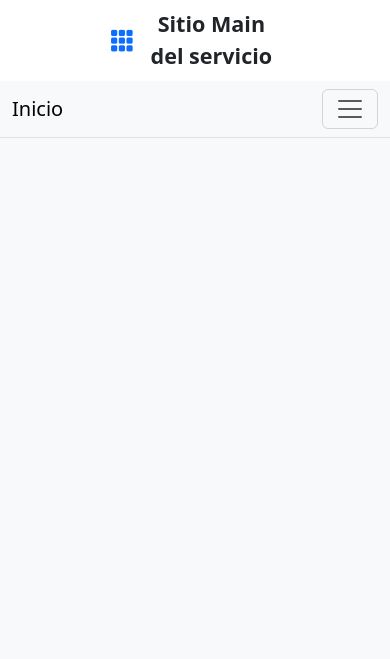
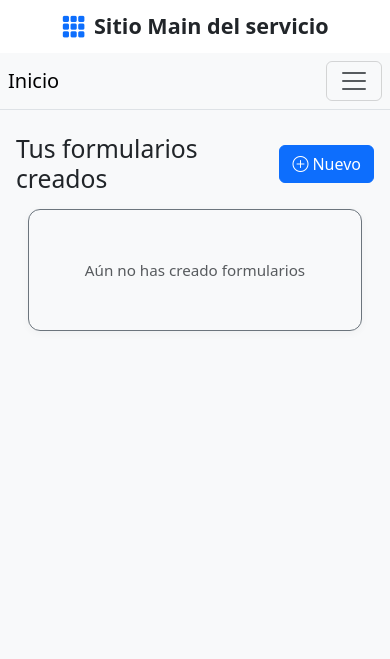
Before and after one commit to dasrojas777/APP1.0, a Django app: page /portal-formularios/ in a window 390 px wide. Shown: the top 659 px of the page. Run offline with Django 5.2, Linux system fonts and the light colour scheme; a user stored in the database is signed in.

Commit message:
Mejoras responsive: layout, navbar, botones y menú retráctil centrados y coherentes en móvil y escritorio

```diff
--- a/formularios/templates/formularios/portal.html
+++ b/formularios/templates/formularios/portal.html
@@ -1,5 +1,22 @@
 {% extends 'frontend/base.html' %}
 {% block title %}Portal de Formularios{% endblock %}
 {% block content %}
-<!-- Contenido del portal de formularios (en blanco por ahora) -->
+<div class="container pt-2 pb-3">
+	<div class="d-flex justify-content-between align-items-center mb-3">
+		<h2 class="mb-0">Tus formularios creados</h2>
+			<a href="{% url 'subir_formulario' %}" class="btn btn-primary d-flex align-items-center" title="Añadir nuevo formulario">
+				<i class="bi bi-plus-circle me-1"></i> Nuevo
+			</a>
+	</div>
+	<div class="row row-cols-1 row-cols-sm-2 row-cols-md-3 row-cols-lg-4 g-4">
+		<!-- Aquí se mostrarán las tarjetas de formularios creados -->
+		<div class="col">
+			<div class="card h-100 border-secondary text-center bg-light">
+				<div class="card-body d-flex flex-column justify-content-center align-items-center" style="min-height: 120px;">
+					<span class="text-muted">Aún no has creado formularios</span>
+				</div>
+			</div>
+		</div>
+	</div>
+</div>
 {% endblock %}
--- a/formularios/urls.py
+++ b/formularios/urls.py
@@ -3,4 +3,5 @@ from . import views
 
 urlpatterns = [
     path('portal-formularios/', views.portal_formularios, name='portal_formularios'),
+    path('subir-formulario/', views.subir_formulario, name='subir_formulario'),
 ]
--- a/formularios/views.py
+++ b/formularios/views.py
@@ -1,8 +1,23 @@
 from django.contrib.auth.decorators import login_required
+from django.shortcuts import render, redirect
+from django import forms
+
+class FormUploadForm(forms.Form):
+	archivo = forms.FileField(label="Archivo de formulario (PDF, Word, etc.)", required=True)
 
 @login_required(login_url='/login/')
 def portal_formularios(request):
 	return render(request, 'formularios/portal.html')
-from django.shortcuts import render
 
-# Create your views here.
+@login_required(login_url='/login/')
+def subir_formulario(request):
+	if request.method == 'POST':
+		form = FormUploadForm(request.POST, request.FILES)
+		if form.is_valid():
+			# Aquí se procesará el archivo subido
+			archivo = form.cleaned_data['archivo']
+			# Por ahora solo redirigimos de vuelta al portal
+			return redirect('portal_formularios')
+	else:
+		form = FormUploadForm()
+	return render(request, 'formularios/subir_formulario.html', {'form': form})
--- a/frontend/static/css/styles.css
+++ b/frontend/static/css/styles.css
@@ -79,28 +79,38 @@ header .container-fluid {
 	text-align: center;
 }
 
-header .container-fluid img {
-	margin-left: auto;
-	margin-right: auto;
-	display: block;
-}
-
-header .container-fluid span {
-	display: block;
-	margin-left: auto;
-	margin-right: auto;
+@media (max-width: 767.98px) {
+	header .container-fluid {
+		padding-left: 0.5rem !important;
+		padding-right: 0.5rem !important;
+	}
+	.navbar .container-fluid {
+		padding-left: 0.5rem !important;
+		padding-right: 0.5rem !important;
+	}
+	.row {
+		margin-left: 0;
+		margin-right: 0;
+	}
+	main.col-12, main.col-md-8 {
+		padding-left: 0 !important;
+		padding-right: 0 !important;
+	}
 }
 
 .navbar {
 	justify-content: center;
 }
 
-main.col-md-8 {
+main.col-md-8, main.col-12 {
 	display: flex;
 	flex-direction: column;
 	align-items: center;
 	justify-content: flex-start;
 	min-height: 60vh;
+	width: 100%;
+	padding-top: 0 !important;
+	margin-top: 0 !important;
 }
 
 aside {
@@ -109,3 +119,25 @@ aside {
 	justify-content: center;
 	min-height: 60vh;
 }
+
+/* Mejorar tarjetas en portal de formularios */
+.card.h-100 {
+	min-height: 140px;
+	border-radius: 0.75rem;
+	box-shadow: 0 2px 8px rgba(0,0,0,0.04);
+}
+
+@media (max-width: 575.98px) {
+	.card.h-100 {
+		min-height: 100px;
+		font-size: 0.95rem;
+	}
+	.container, .container-fluid {
+		padding-left: 0.5rem !important;
+		padding-right: 0.5rem !important;
+	}
+}
+
+form.card {
+	border-radius: 0.75rem;
+}
--- a/frontend/templates/frontend/base.html
+++ b/frontend/templates/frontend/base.html
@@ -14,36 +14,34 @@
     <!-- Logo y Navbar -->
 
     <header class="bg-white border-bottom mb-3">
-        <div class="container-fluid py-2">
+        <div class="container-fluid py-2 px-3 px-md-5">
             <div class="row align-items-center">
-                <div class="col-3"></div>
-                <div class="col-6 d-flex align-items-center justify-content-center">
-                    <a href="/" class="d-flex align-items-center text-decoration-none">
+                <div class="col-12 d-flex align-items-center justify-content-center justify-content-md-start">
+                    <a href="/" class="d-flex align-items-center text-decoration-none mx-auto mx-md-0">
                         <i class="bi bi-grid-3x3-gap-fill fs-2 me-2 text-primary"></i>
                         <span class="fs-4 fw-bold text-center text-dark">Sitio Main del servicio</span>
                     </a>
                 </div>
-                <div class="col-3"></div>
             </div>
         </div>
         <nav class="navbar navbar-expand-lg navbar-light bg-light">
             <div class="container-fluid">
                 <a class="navbar-brand" href="/">Inicio</a>
-                <!-- Botón hamburguesa para offcanvas -->
-                <button class="navbar-toggler d-lg-none" type="button" data-bs-toggle="offcanvas" data-bs-target="#offcanvasNavbar" aria-controls="offcanvasNavbar" aria-label="Menú lateral">
+                <!-- Botón hamburguesa solo en móvil (menor a md) -->
+                <button class="navbar-toggler d-block d-md-none" type="button" data-bs-toggle="offcanvas" data-bs-target="#offcanvasNavbar" aria-controls="offcanvasNavbar" aria-label="Menú lateral">
                     <span class="navbar-toggler-icon"></span>
                 </button>
-                <!-- Menú normal en desktop -->
-                <div class="ms-auto d-none d-lg-flex align-items-center">
+                <!-- Menú normal en desktop (md en adelante) -->
+                <div class="ms-auto d-none d-md-flex align-items-center">
                     {% block nav %}{% endblock %}
-                    <div class="d-flex align-items-center gap-2 ms-2 flex-wrap" style="min-width: 0;">
+                    <div class="d-flex align-items-center gap-2 ms-2 flex-wrap" style="min-width: 0; max-width: 350px;">
                         {% if user.is_authenticated %}
-                            <a href="/portal-formularios/" class="btn btn-outline-primary d-flex align-items-center flex-shrink-1 flex-grow-1 px-3 py-2" style="min-width: 150px; max-width: 100%;">
+                            <a href="/portal-formularios/" class="btn btn-outline-primary d-flex align-items-center flex-grow-1 px-3 py-2 w-100" style="min-width: 120px; max-width: 180px;">
                                 <i class="bi bi-ui-checks-grid me-2"></i>
                                 <span class="text-truncate">Portal de formularios</span>
                             </a>
-                            <div class="dropdown position-relative flex-shrink-1 flex-grow-1" style="min-width: 120px; max-width: 100%;">
-                                <a href="#" class="btn btn-success d-flex align-items-center dropdown-toggle w-100 px-3 py-2" id="userDropdown" data-bs-toggle="dropdown" aria-expanded="false" style="min-width: 120px;">
+                            <div class="dropdown position-relative flex-grow-1" style="min-width: 120px; max-width: 180px;">
+                                <a href="#" class="btn btn-success d-flex align-items-center dropdown-toggle w-100 px-3 py-2" id="userDropdown" data-bs-toggle="dropdown" aria-expanded="false" style="min-width: 120px; max-width: 180px;">
                                     <i class="bi bi-person-circle me-2"></i>
                                     <span class="text-truncate">{{ user.username }}</span>
                                 </a>
@@ -57,12 +55,12 @@
                                 </ul>
                             </div>
                         {% else %}
-                            <div class="dropdown position-relative flex-shrink-1 flex-grow-1" style="min-width: 120px; max-width: 100%;">
-                                <a href="/login/" class="btn btn-primary d-flex align-items-center w-100 px-3 py-2" id="loginDropdown" style="min-width: 120px;">
+                            <div class="dropdown position-relative flex-grow-1" style="min-width: 120px; max-width: 180px;">
+                                <a href="/login/" class="btn btn-primary d-flex align-items-center w-100 px-3 py-2" id="loginDropdown" style="min-width: 120px; max-width: 180px;">
                                     <i class="bi bi-box-arrow-in-right me-2"></i>
                                     <span class="text-truncate">Iniciar sesión</span>
                                 </a>
-                                <ul class="dropdown-menu dropdown-menu-end" aria-labelledby="loginDropdown">
+                                <ul class="dropdown-menu dropdown-menu-end w-100" aria-labelledby="loginDropdown" style="min-width: 100%;">
                                     <li>
                                         <a href="/register/" class="dropdown-item d-flex align-items-center">
                                             <i class="bi bi-person-plus me-2"></i>
@@ -74,15 +72,15 @@
                         {% endif %}
                     </div>
                 </div>
-                <!-- Offcanvas para mobile -->
-                <div class="offcanvas offcanvas-start d-lg-none" tabindex="-1" id="offcanvasNavbar" aria-labelledby="offcanvasNavbarLabel">
+                <!-- Offcanvas solo en móvil (sm y menores) -->
+                <div class="offcanvas offcanvas-start d-block d-md-none" tabindex="-1" id="offcanvasNavbar" aria-labelledby="offcanvasNavbarLabel">
                     <div class="offcanvas-header">
                         <h5 class="offcanvas-title" id="offcanvasNavbarLabel"><i class="bi bi-list"></i> Menú</h5>
                         <button type="button" class="btn-close" data-bs-dismiss="offcanvas" aria-label="Cerrar"></button>
                     </div>
                     <div class="offcanvas-body">
                         {% if user.is_authenticated %}
-                            <a href="/portal-formularios/" class="btn btn-outline-primary w-100 mb-2 d-flex align-items-center">
+                            <a href="/portal-formularios/" class="btn btn-outline-primary w-100 mb-2 d-flex align-items-center justify-content-center text-center">
                                 <i class="bi bi-ui-checks-grid me-2"></i>
                                 <span>Portal de formularios</span>
                             </a>
@@ -101,11 +99,11 @@
                                 </ul>
                             </div>
                         {% else %}
-                            <a href="/login/" class="btn btn-primary w-100 mb-2 d-flex align-items-center" id="loginDropdownMobile">
+                            <a href="/login/" class="btn btn-primary w-100 mb-2 d-flex align-items-center justify-content-center text-center" id="loginDropdownMobile">
                                 <i class="bi bi-box-arrow-in-right me-2"></i>
                                 <span>Iniciar sesión</span>
                             </a>
-                            <a href="/register/" class="btn btn-light w-100 d-flex align-items-center border">
+                            <a href="/register/" class="btn btn-light w-100 d-flex align-items-center border justify-content-center text-center">
                                 <i class="bi bi-person-plus me-2"></i>
                                 <span>Registrarse</span>
                             </a>
@@ -117,18 +115,11 @@
     </header>
 
     <!-- Layout con sidebars -->
-    <div class="container-fluid">
-        <div class="row">
-            <aside class="col-md-2 d-none d-md-block bg-light border-end min-vh-100" style="min-height: 60vh;">
-                <!-- Sidebar izquierda vacía -->
-            </aside>
-                        <main class="col-md-8 py-4">
-                                {# Mensajes globales eliminados para evitar duplicidad en formularios #}
-                                {% block content %}{% endblock %}
+    <div class="container-fluid px-2 px-md-4">
+        <div class="row justify-content-center">
+            <main class="col-12 col-sm-10 col-md-8 col-lg-7 col-xl-6 px-0 px-md-3 d-flex flex-column align-items-center justify-content-start">
+                {% block content %}{% endblock %}
             </main>
-            <aside class="col-md-2 d-none d-md-block bg-light border-start min-vh-100" style="min-height: 60vh;">
-                <!-- Sidebar derecha vacía -->
-            </aside>
         </div>
     </div>
 </body>
--- a/frontend/templates/frontend/home.html
+++ b/frontend/templates/frontend/home.html
@@ -1,6 +1,8 @@
 {% extends 'frontend/base.html' %}
 {% block title %}Inicio - Módulo 1{% endblock %}
 {% block content %}
-<h1>Bienvenidos al Módulo 1</h1>
-<p>Esta es la página de inicio de la interfaz de usuario.</p>
+<div class="container pt-2 pb-3">
+	<h1 class="mb-2">Bienvenidos al Módulo 1</h1>
+	<p class="mb-0">Esta es la página de inicio de la interfaz de usuario.</p>
+</div>
 {% endblock %}
```
Also changed, not shown: INSTRUCCIONES_RESTAURAR_CONTEXTO.txt (added, +23 -0 lines), ISSUE_FORMULARIOS_DIGITALES.txt (added, +14 -0 lines), formularios/templates/formularios/subir_formulario.html (added, +17 -0 lines), db.sqlite3.
